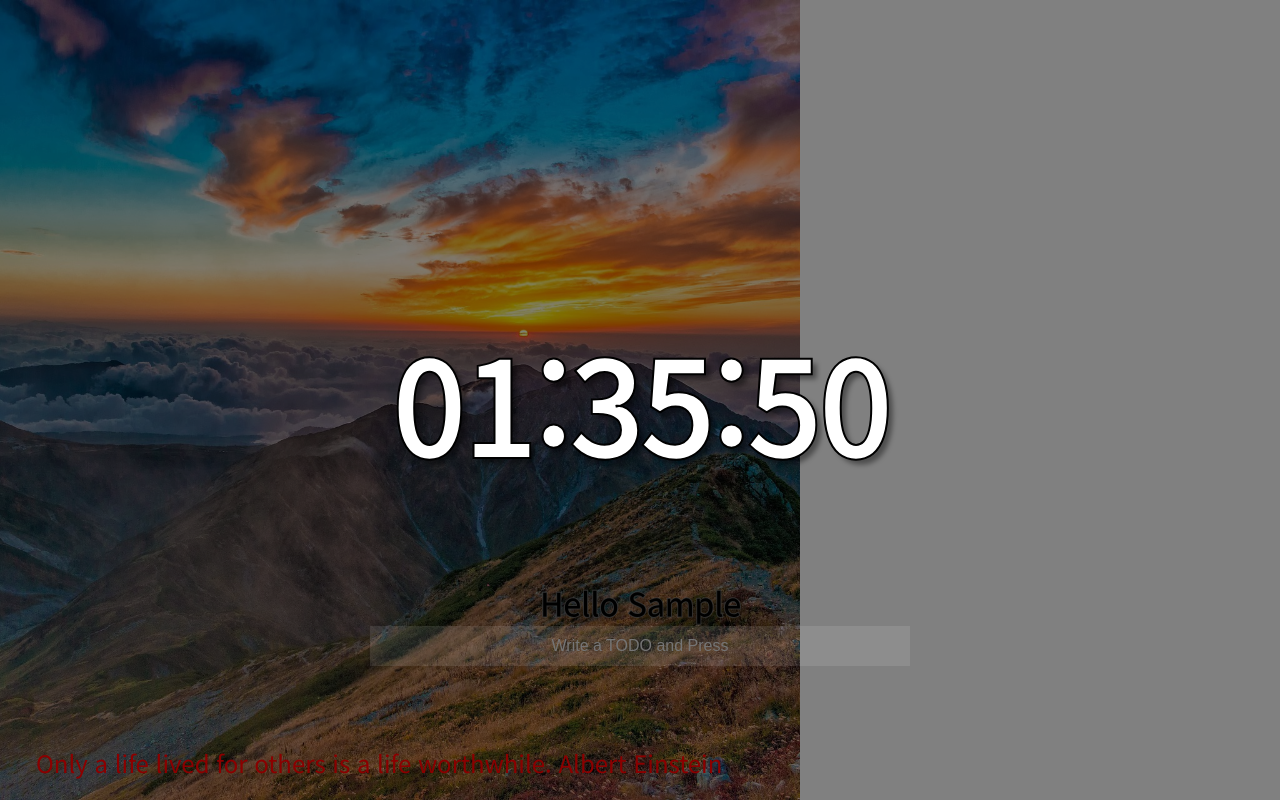
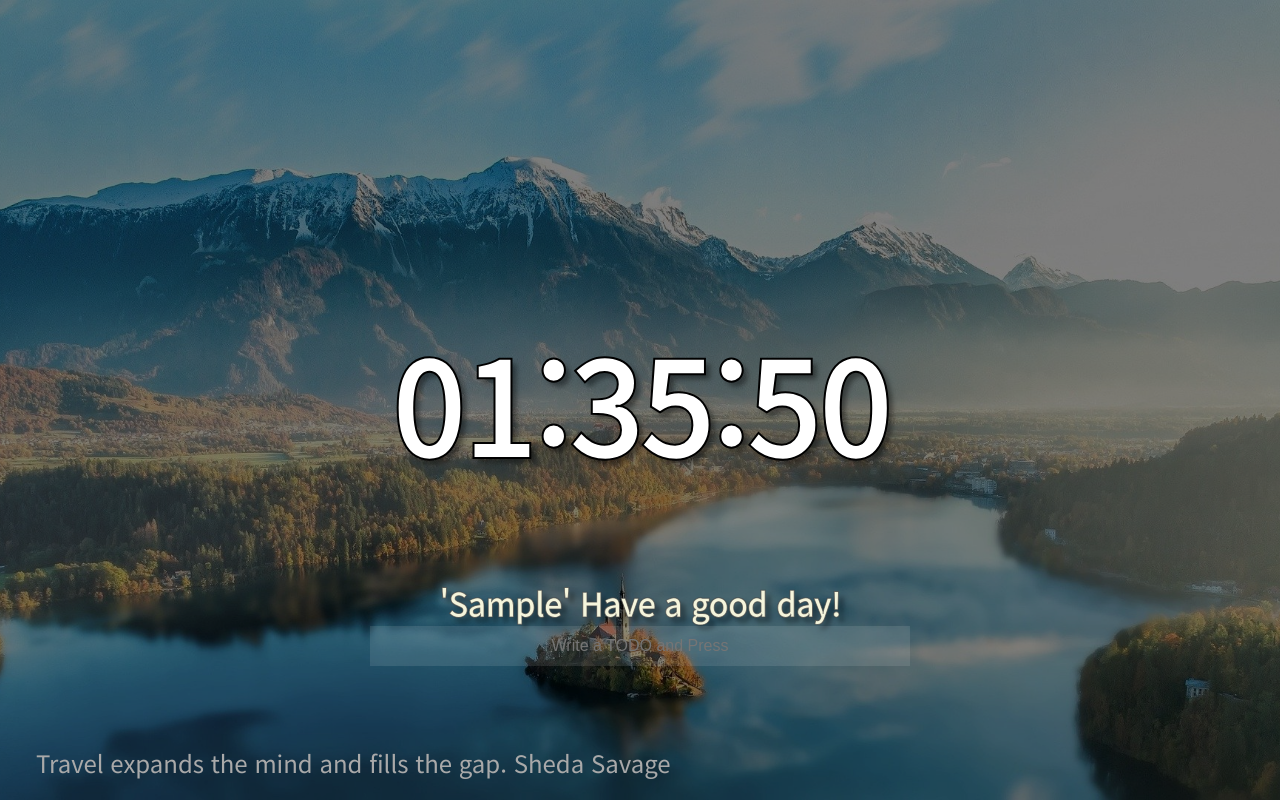
Before and after one commit to timeless78/Momentum, a plain HTML site: page index.html in a window 1280 px wide. Both pictures are taken after typing "Sample" into the empty fields and a click on the input "Log In". Drawn offline with Linux system fonts and the light colour scheme; a web font is replaced by a local one.

Commit message:
마무리

```diff
--- a/css/style.css
+++ b/css/style.css
@@ -25,12 +25,9 @@ body{
     top:0;
     z-index: -5;
     filter:brightness(50%);
-    height:100vh;
-    width:100vh;
+    height:100%;
+    width:100%;
     object-fit:cover;
-
-    display:block;
-    margin:0px auto;
 }
 #login-form{
     text-align: center;
@@ -89,7 +86,7 @@ body{
 #greeting{
     margin:0 auto;
     text-align: center;
-    color:black;
+    color:beige;
     -webkit-text-stroke: 1px rgba(65, 65, 65, 0.678);
     font-weight: 400;
     font-size:2rem;
@@ -161,13 +158,13 @@ body{
     margin-left: 36px;
     font-size:1.5rem;
     font-weight: 200;
-    color:darkred;
+    color:darkgrey;
 }
 #weather{
     position:fixed;
     top:20px;
     right:36px;
-    color:midnightblue;
+    color:blanchedalmond;
     font-size:1.4rem;
     font-weight: 700;
 }
--- a/index.html
+++ b/index.html
@@ -46,10 +46,11 @@
             </div>
         </footer>
     </div>
-    <script src="./js/background.js"></script>
+
     <script src="./js/app.js"></script>
     <script src="./js/clock.js"></script>
     <script src="./js/quotes.js"></script>
+    <script src="./js/background.js"></script>
     <script src="./js/todo.js"></script>
     <script src="./js/weather.js"></script>
 </body>
--- a/js/app.js
+++ b/js/app.js
@@ -15,7 +15,7 @@ function handleSubmit(arg){
 
 function paintGreetings(){
     const username = localStorage.getItem(USERNAME_KEY);
-    greeting.innerText = `Hello ${username}`;
+    greeting.innerText = `'${username}' Have a good day!`;
     greeting.classList.remove(HIDDEN_CLASSNAME);
 }
 
```
